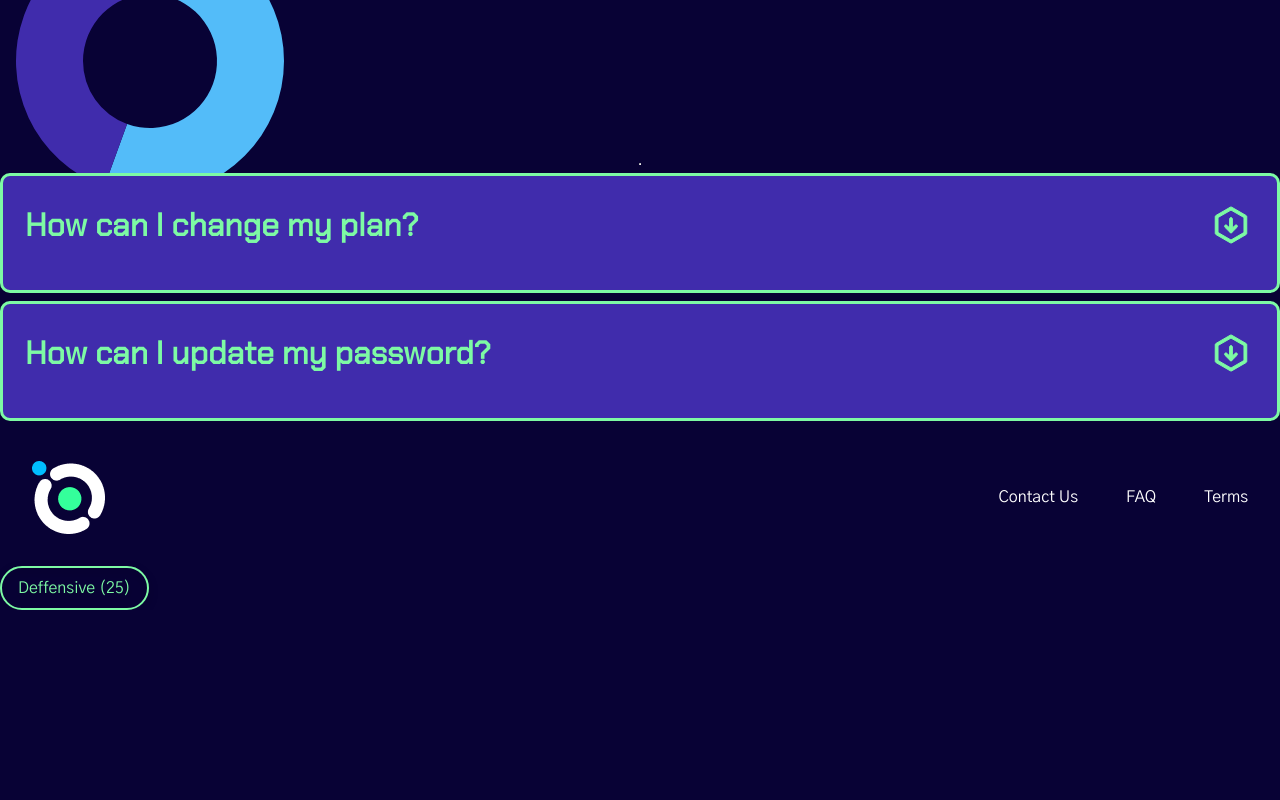
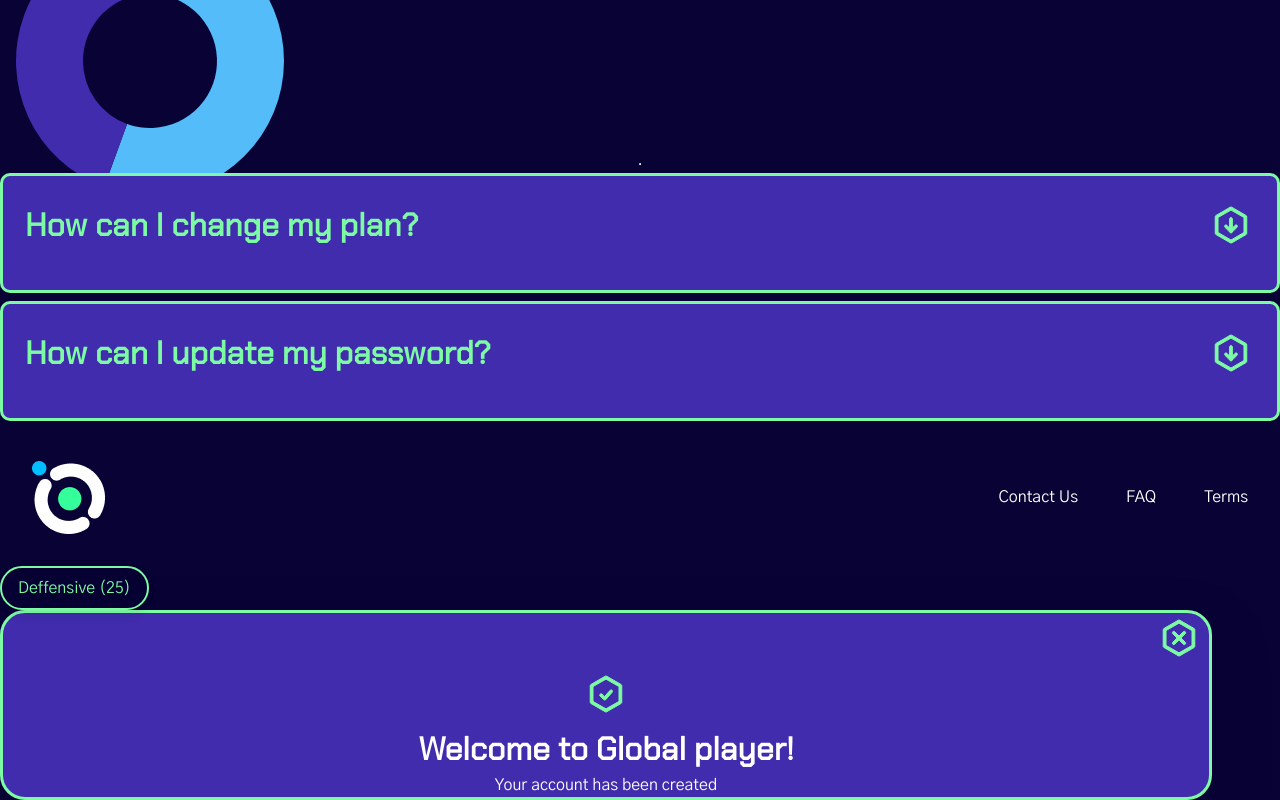
Before and after one commit to zyzmoz/global-player, a React (Create React App) app in the folder frontend/: page /storybook in a window 1280 px wide. Shown: the part 2839-3639 px from the top of the page. Before the commit the page ends 3449 px from the top, so only its background shows below. Built offline with nearby package versions, Linux system fonts and the light colour scheme.

Commit message:
toast component

```diff
--- /dev/null
+++ b/frontend/src/components/Toast/Toast.jsx
@@ -0,0 +1,49 @@
+import PropTypes from 'prop-types'
+import { CheckIcon, CrossIcon } from '../Icon/icons'
+import BodyText from '../BodyText/BodyText'
+import Headline from '../Headline/Headline'
+
+function Toast({ className }) {
+  const toggleCloseBtn = () => {
+    const toastComponent = document.querySelector('.toast-wrapper')
+    toastComponent.classList.toggle('hide-toast-wrapper')
+  }
+
+  return (
+    <div
+      className={className}
+      style={{
+        background: '#402CAC',
+        maxWidth: '1212px',
+        maxHeight: '545px',
+        border: '3px solid #7DFAA4',
+        borderRadius: '25px',
+        boxShadow: '0px 26px 54px rgba(8,2,53,0.48',
+      }}
+    >
+      <button
+        onClick={() => toggleCloseBtn()}
+        type="button"
+        className="toast-x-btn"
+        style={{ background: 'none', border: 'none', cursor: 'pointer' }}
+      >
+        <CrossIcon fill="#7DFAA4" stroke="#7DFAA4" />
+      </button>
+      <div className="toast-main-content" style={{ textAlign: 'center' }}>
+        <CheckIcon fill="#7DFAA4" stroke="#7DFAA4" />
+        <Headline fontSize="24px" color="white" textAlign="center" text="Welcome to Global player!" />
+        <BodyText fontSize="16px" color="white" textAlign="center" text="Your account has been created" />
+      </div>
+    </div>
+  )
+}
+
+export default Toast
+
+Toast.defaultProps = {
+  className: 'toast-wrapper',
+}
+
+Toast.propTypes = {
+  className: PropTypes.string,
+}
--- a/frontend/src/sass/site-layout/_index.scss
+++ b/frontend/src/sass/site-layout/_index.scss
@@ -1,4 +1,7 @@
 @import './plans-page';
+.App {
+  color: white;
+}
 
 .header-full-size {
   height: 100vh;
@@ -28,6 +31,7 @@
   display: grid;
   grid-template-columns: 1fr;
   overflow: hidden;
+  overflow-x: hidden;
 }
 
 .landing-page-info {
@@ -227,3 +231,20 @@
     }
   }
 }
+
+// Toast Component
+
+.toast-wrapper {
+  display: flex;
+  flex-flow: column nowrap;
+
+  .toast-x-btn {
+    align-self: flex-end;
+  }
+}
+
+.hide-toast-wrapper {
+  display: none;
+}
+
+// End Toast Component
--- a/frontend/src/storybook/storybook.jsx
+++ b/frontend/src/storybook/storybook.jsx
@@ -13,6 +13,7 @@
 import LineChart from '../components/LineChart/LineChart'
 import DoughnutChart from '../components/DoughnutChart/DoughnutChart'
 import Accordion from '../components/Accordion/Accordion'
+import Toast from '../components/Toast/Toast'
 
 function Storybook() {
   return (
@@ -149,6 +150,19 @@
 
       <Footer />
       <Tag text="Deffensive" reviews="25" />
+
+      {/* <div className="toast-wrapper">
+        <button type="button">
+          <CrossIcon fill="#7DFAA4" stroke="#7DFAA4" />
+        </button>
+        <div className="toast-content">
+          <CheckIcon fill="#7DFAA4" stroke="#7DFAA4" />
+          <Headline fontSize="24px" color="white" textAlign="center" text="Welcome to Global player!" />
+          <BodyText fontSize="16px" color="white" textAlign="center" text="Your account has been created" />
+        </div>
+      </div> */}
+
+      <Toast />
     </div>
   )
 }
```
Also changed, not shown: frontend/src/sass/base-elements/_button.scss (line endings or trailing spaces).
